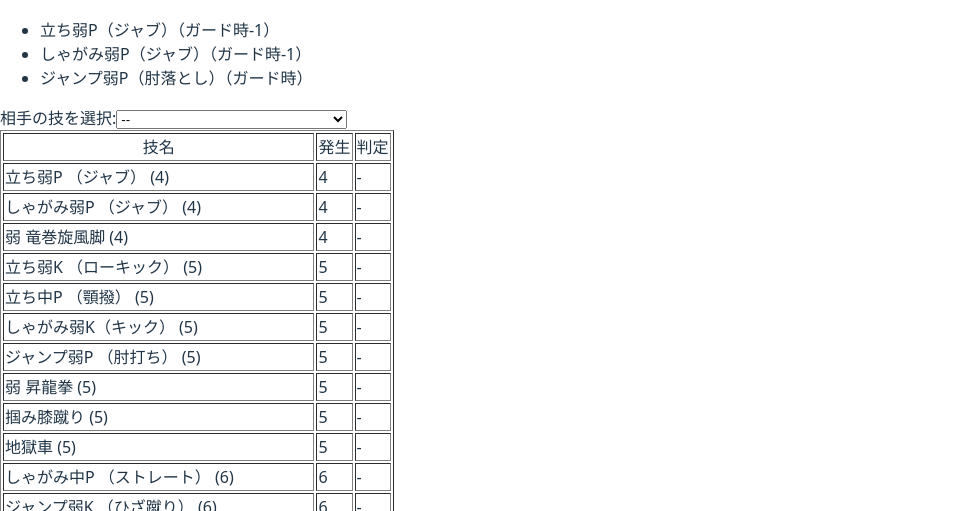
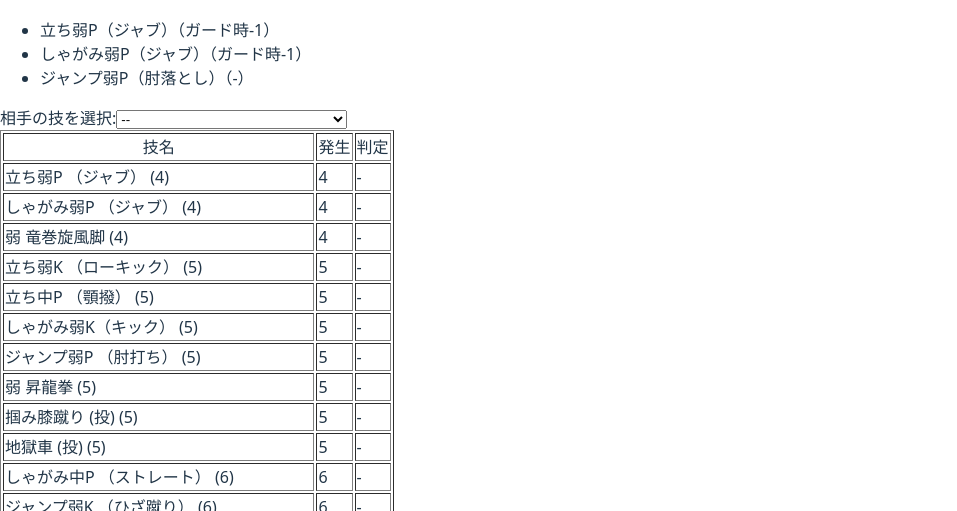
Before and after one commit to nekocompany/matchup-checker, a React (Vite) app: page / in a window 1280 px wide. Shown: the part 138-649 px from the top of the page, without its empty margins (0-957 px from the left). Built offline with nearby package versions, Linux system fonts and the light colour scheme.

Commit message:
投げ技(投)表記、飛びなどガード時表記が無い技を(-)表示に

```diff
--- a/src/components/MatchupChecker.tsx
+++ b/src/components/MatchupChecker.tsx
@@ -5,14 +5,16 @@ interface Move {
   name: string;
   startup: string;
   type?: string;
+  attribute?: string; // ← 追加
 }
 
 interface EnemyMove {
   id?: string;
   name: string;
   guard: string;
-  startup?: string; // ★ 追加
+  startup?: string;
   type?: string;
+  attribute?: string; // ← これを追加
 }
 
 interface CharacterData {
@@ -34,8 +36,11 @@ const toValidGuard = (s: string): number => {
 };
 
 const extractGuardValue = (move: EnemyMove): string => {
-  const match = move.guard?.trim().match(/^[-+]?\d+$/);
-  return match ? `(${match[0]})` : '';
+  if (move.attribute === '投') return '（投）'; // 投げ技なら固定表記
+  const guard = move.guard?.trim();
+  if (!guard) return '（-）'; // guardが空欄なら「（-）」と表示
+  const match = guard.match(/^[-+]?\d+$/);
+  return match ? `（ガード時${match[0]}）` : '（-）'; // 整数として妥当なら表示、そうでなければ「（-）」
 };
 
 const splitNameSmart = (name: string): [string, string] => {
@@ -71,8 +76,11 @@ const MatchupChecker: React.FC = () => {
   const [pinnedPlayerMoves, setPinnedPlayerMoves] = useState<string[]>([]);
   const [pinnedEnemyMoves, setPinnedEnemyMoves] = useState<string[]>([]);
 
+  // 非表示関連
   const [hiddenPlayerMoves, setHiddenPlayerMoves] = useState<string[]>([]);
   const [hiddenEnemyMoves, setHiddenEnemyMoves] = useState<string[]>([]);
+  const resetHiddenPlayerMoves = () => setHiddenPlayerMoves([]);
+  const resetHiddenEnemyMoves = () => setHiddenEnemyMoves([]);
 
   useEffect(() => {
     fetch('/data/character_list.json')
@@ -114,10 +122,14 @@ const MatchupChecker: React.FC = () => {
 
   const formatPlayerMoveName = (move: Move) => {
     const startupValue = move.startup?.trim();
+    const isThrow = move.attribute === '投'; // ★投げ判定
+
+    const baseName = isThrow ? `${move.name} (投)` : move.name;
+
     if (startupValue && /^\d+$/.test(startupValue)) {
-      return `${move.name} (${startupValue})`;
+      return `${baseName} (${startupValue})`;
     }
-    return move.name;
+    return baseName;
   };
 
   const getSortedPlayerMoves = (): Move[] => {
@@ -217,7 +229,7 @@ const MatchupChecker: React.FC = () => {
           <strong>相手の技で『発生{opponentStartup}F』になるもの:</strong>
           <ul>
             {getEnemyMovesMatchingStartup().map((move, index) => (
-              <li key={index}>{move.name}（ガード時{move.guard}）</li>
+              <li key={index}>{move.name}{extractGuardValue(move)}</li>
             ))}
             {getEnemyMovesMatchingStartup().length === 0 && (
               <li>該当する技は見つかりませんでした。</li>
@@ -256,7 +268,12 @@ const MatchupChecker: React.FC = () => {
       )}
 
       {viewMode === 'matrix' && playerData && opponentData && (
-        <div>
+            <div>
+              {(hiddenPlayerMoves.length > 0 || hiddenEnemyMoves.length > 0) && (
+              <div style={{ color: '#0497d1', marginTop: '0.5em' }}>
+                ※ 非表示中の技があります（下部に表示）
+              </div>
+            )}
           <table border={1}>
             <thead>
               <tr>
@@ -310,9 +327,52 @@ const MatchupChecker: React.FC = () => {
               ))}
             </tbody>
           </table>
+
+           {/* 表示非表示 */}
+        {(hiddenPlayerMoves.length > 0 || hiddenEnemyMoves.length > 0) && (
+          <div style={{ marginTop: '1em' }}>
+            {hiddenPlayerMoves.length > 0 && (
+              <div>
+                <h4>非表示中の自キャラ技（{hiddenPlayerMoves.length}）</h4>
+                <button onClick={resetHiddenPlayerMoves}>すべて再表示</button>
+                <ul>
+                  {playerData.moves
+                    .filter((m) => hiddenPlayerMoves.includes(m.name))
+                    .map((move) => (
+                      <li key={move.name}>
+                        {formatPlayerMoveName(move)}{' '}
+                        <button onClick={() => togglePlayerHide(move.name)}>再表示</button>
+                      </li>
+                    ))}
+                </ul>
+              </div>
+            )}
+
+            {hiddenEnemyMoves.length > 0 && (
+              <div>
+                <h4>非表示中の相手技（{hiddenEnemyMoves.length}）</h4>
+                <button onClick={resetHiddenEnemyMoves}>すべて再表示</button>
+                <ul>
+                  {opponentData.moves
+                    .filter((m) => hiddenEnemyMoves.includes(m.name))
+                    .map((move) => (
+                      <li key={move.name}>
+                        {move.name}（ガード時{move.guard}）{' '}
+                        <button onClick={() => toggleEnemyHide(move.name)}>再表示</button>
+                      </li>
+                    ))}
+                </ul>
+              </div>
+            )}
+          </div>
+        )}
+
+
         </div>
       )}
+
     </div>
+
   );
 };
 
```
